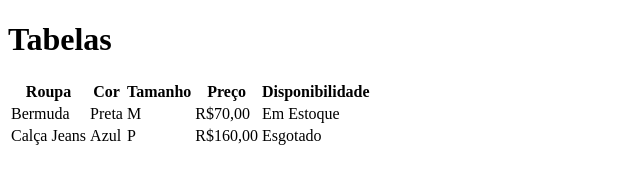
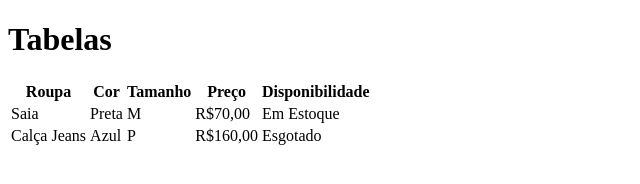
Before and after one commit to mariliatostesdev/aula-tabela, a plain HTML site: page index.html in a window 1280 px wide. Shown: the full height of the page, 0-640 px from the left. Drawn offline with Linux system fonts and the light colour scheme.

Commit message:
Trocado de Bermuda para Saia

```diff
--- a/index.html
+++ b/index.html
@@ -19,7 +19,7 @@
             <th>Disponibilidade</th>
         </tr>
         <tr>
-            <td>Bermuda</td>
+            <td>Saia</td>
             <td>Preta</td>
             <td>M</td>
             <td>R$70,00</td>
```
